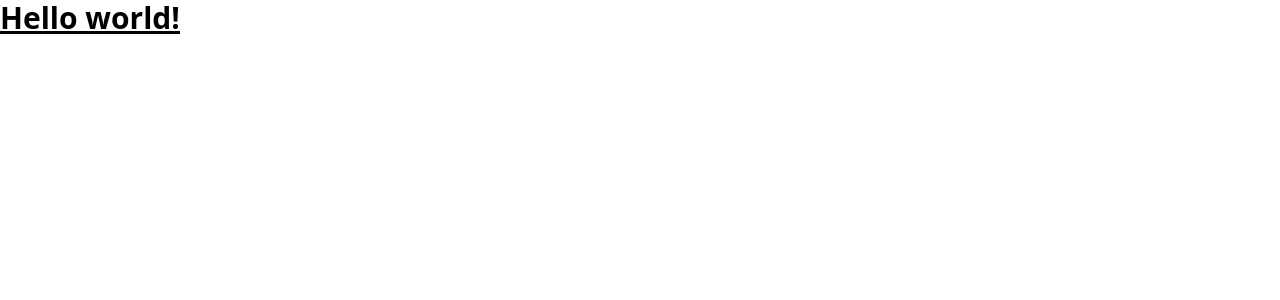
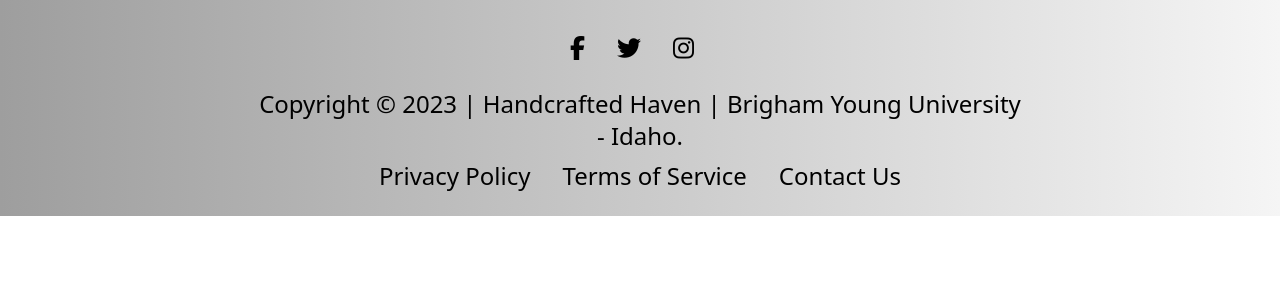
Before and after one commit to thankgodandrew1/Handcrafted-Haven, a Next.js app in the folder handcrafted/: page / in a window 1280 px wide. Shown: the top 300 px of the page. Built offline with nearby package versions, Linux system fonts and the light colour scheme.

Commit message:
added the Footer component

```diff
--- a/handcrafted/package.json
+++ b/handcrafted/package.json
@@ -9,6 +9,7 @@
     "lint": "next lint"
   },
   "dependencies": {
+    "@fortawesome/fontawesome-free": "^6.4.2",
     "next": "14.0.3",
     "react": "^18",
     "react-dom": "^18"
--- /dev/null
+++ b/handcrafted/src/components/Footer.tsx
@@ -0,0 +1,26 @@
+export default function Footer() {
+    return (
+      <footer className="py-6 px-6 bg-gray-900 bg-gradient-to-l from-background to-muted">
+        <div className="max-w-3xl mx-auto flex flex-col items-center text-2xl">
+          <div className="flex mb-4">
+          <a href="#" className="mr-4 hover:bg-black hover:text-white hover:bg-gray-200 hover:rounded-full transition duration-300 p-2">
+            <i className="fab fa-facebook-f"></i>
+          </a>
+            <a href="#" className="mr-4 hover:bg-black hover:text-white hover:bg-gray-200 hover:rounded-full transition duration-300 p-2">
+              <i className="fab fa-twitter"></i>
+            </a>
+            <a href="#" className="mr-4 hover:bg-black hover:text-white hover:bg-gray-200 hover:rounded-full transition duration-300 p-2">
+              <i className="fab fa-instagram"></i>
+            </a>
+          </div>
+          <p className="text-center mb-2">Copyright &copy; 2023 | Handcrafted Haven | Brigham Young University - Idaho.</p>
+          <div className="text-center">
+            {/* If we will be working on these pages, I will change this a tag to Link for a better routing  */}
+            <a href="#" className="text-gray-400 hover:bg-black hover:text-white hover:bg-gray-200 hover:rounded-full transition duration-300 p-2 mx-2">Privacy Policy</a>
+            <a href="#" className="text-gray-400 hover:bg-black hover:text-white hover:bg-gray-200 hover:rounded-full transition duration-300 p-2 mx-2">Terms of Service</a>
+            <a href="#" className="text-gray-400 hover:bg-black hover:text-white hover:bg-gray-200 hover:rounded-full transition duration-300 p-2 mx-2">Contact Us</a>
+          </div>
+        </div>
+            </footer>
+        );
+        };
--- /dev/null
+++ b/handcrafted/src/components/Layout.tsx
@@ -0,0 +1,10 @@
+import React from "react";
+import Footer from "./Footer";
+
+export default function Layout() {
+    return (
+        <div className="main-layout">
+            <Footer />
+        </div>
+    )
+}
--- a/handcrafted/src/pages/index.tsx
+++ b/handcrafted/src/pages/index.tsx
@@ -1,10 +1,20 @@
-export default function Home() {
-  return (
-    <h1 className="text-3xl font-bold underline">
-      Hello world!
-    </h1>
-  )
+import '@fortawesome/fontawesome-free/css/all.min.css';
+import Footer from '@/components/Footer';
+import Layout from '@/components/Layout';
+
+export default function HomePage() {
+    return (
+        <Layout />
+
+    )
 }
+// export default function Home() {
+//   return (
+//     <h1 className="text-3xl font-bold underline text-primary">
+//       Hello world!
+//     </h1>
+//   )
+// }
 // import Head from 'next/head'
 // import Image from 'next/image'
 // import { Inter } from 'next/font/google'
--- a/handcrafted/tailwind.config.js
+++ b/handcrafted/tailwind.config.js
@@ -18,7 +18,9 @@ module.exports = {
       success: '#8BC34A', // Light Green
       error: '#FF5252', // Red
       link: '#00BCD4', // Cyan
-      muted: '#9E9E9E', // Medium Gray
+      muted: '#9E9E9E', // Medium
+      black: '#000000', // black
+      white: '#ffffff',
     },
     fontFamily: {
       body: ['Roboto', 'Helvetica', 'Arial'],
```
Also changed, not shown: 1 other file (tests, documents, lock files or other folders).
